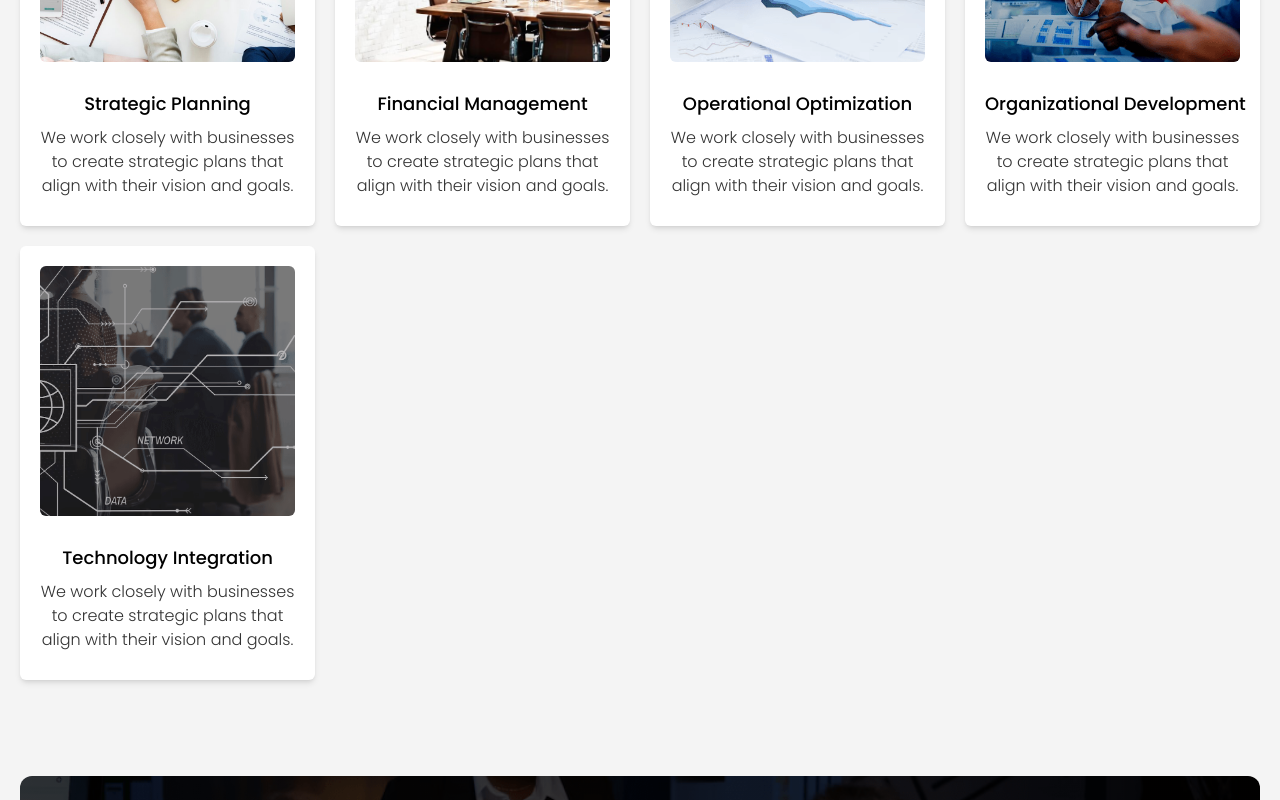
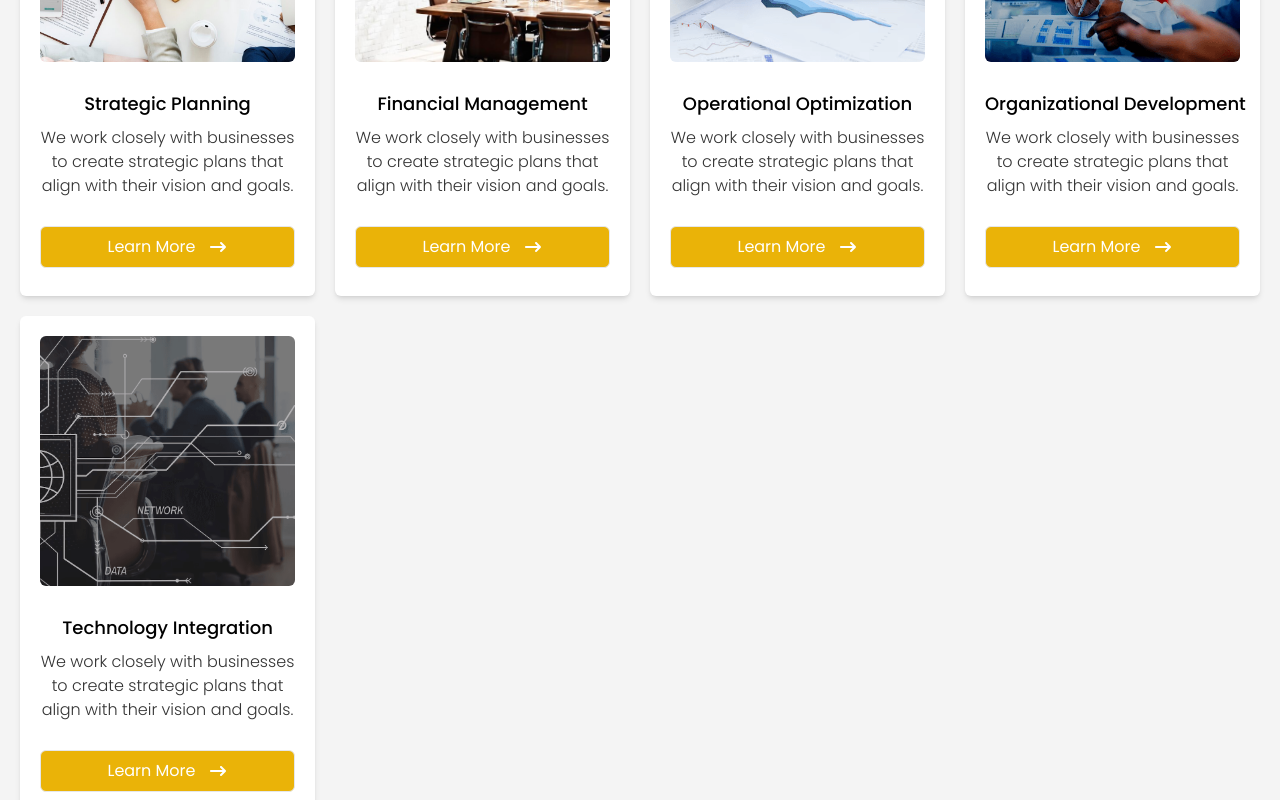
Before and after one commit to wilhelmusolejr/enterprise-management-solutions, a Next.js app: page / in a window 1280 px wide. Shown: the part 1260-2060 px from the top of the page. Built offline with nearby package versions, Linux system fonts and the light colour scheme.

Commit message:
ui improvement on services component

```diff
--- a/src/app/page.js
+++ b/src/app/page.js
@@ -36,6 +36,7 @@ import {
   faLocationPin,
   faCheck,
   faCircleCheck,
+  faArrowRightLong,
 } from "@fortawesome/free-solid-svg-icons";
 
 import SectionText from "@/component/SectionText";
@@ -479,7 +480,18 @@ export default function Home() {
                     <h3 className="pb-2 text-lg font-medium text-black md:whitespace-nowrap ">
                       {service.title}
                     </h3>
-                    <p className="font-light text-md ">{service.description}</p>
+                    <p className="font-light pb-7 text-md">
+                      {service.description}
+                    </p>
+
+                    {/* learn more */}
+                    <div className="flex items-center justify-center gap-3 p-2 text-white bg-yellow-500 border rounded-md ">
+                      <p>Learn More</p>
+                      <FontAwesomeIcon
+                        icon={faArrowRightLong}
+                        className="w-5 "
+                      />
+                    </div>
                   </div>
                 </div>
               ))}
--- a/src/component/SectionText.js
+++ b/src/component/SectionText.js
@@ -18,7 +18,7 @@ export default function SectionText({
   }
 
   return (
-    <div className="flex flex-col mb-20 capitalize md:items-center md:text-center md:border text-light-black">
+    <div className="flex flex-col items-center mb-20 text-center capitalize md:border text-light-black">
       <p className="font-medium text-md">{miniHeadline}</p>
       <h2 className="mb-5 text-4xl font-semibold text-black capitalize">
         {start}
```
